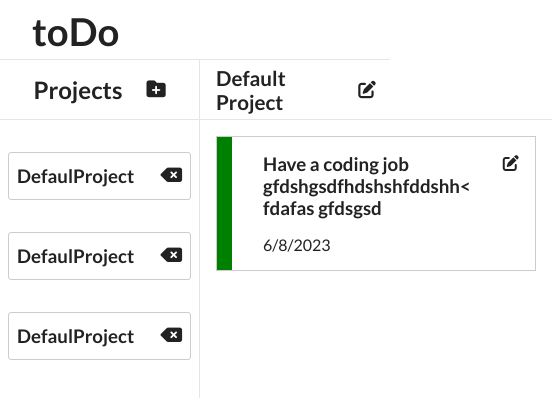
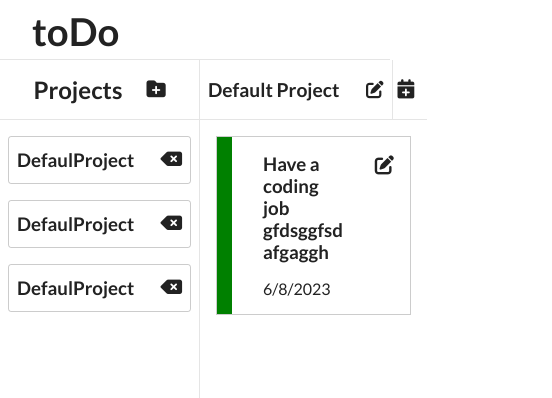
Before and after one commit to NCJ0110/Project-ToDo, a website built with webpack: page src/template.html in a window 390 px wide. Shown: the top 398 px of the page, 552 px wide, since content can reach past the window. Built offline with nearby package versions, Linux system fonts and the light colour scheme.

Commit message:
neaten up main styling

```diff
--- a/src/styles/styles.css
+++ b/src/styles/styles.css
@@ -86,7 +86,7 @@ main {
     border: 1px solid rgba(0,0,0,0.2);
     border-radius: 3px;
     padding: 0.75rem 0.5rem;
-    margin: 2rem auto;
+    margin: 1rem auto;
     cursor: pointer;
 }
 
@@ -144,7 +144,7 @@ main {
 
 .main-body-header {
     display: grid;
-    grid-template-columns: 1fr 1fr 1fr;
+    grid-template-columns: 1fr 2fr 1fr;
     height: 60px;
     border-bottom: var(--light-border);
 
@@ -156,6 +156,19 @@ main {
     align-items: center;
     gap: 0.5rem;
     font-size: 1.1rem;
+}
+
+.current-project-title{
+    width: 150px;
+    cursor: pointer;
+}
+
+.add-todo {
+    display: flex;
+    align-items: center;
+    justify-content: center;
+    font-size: 1.2rem;
+    border-left: var(--light-border);
 }
 
 .todo-container {
@@ -191,9 +204,22 @@ main {
     justify-content: center;
 }
 
+.edit-btn {
+    font-size: 1.2rem;
+    cursor: pointer;
+}
+
 @media screen and (max-width: 600px){
     .main-body-header {
-        padding: 0rem 1rem;
-        grid-template-columns: 0fr 1fr 1fr;
+        padding: 0rem 0.5rem;
+        grid-template-columns: 0fr 2fr 1fr;
+    }
+
+    .current-project i {
+        padding-right: 0.5rem;
+    }
+
+    .current-project-title {
+        font-size: 1.2rem;
     }
 }
--- a/src/template.html
+++ b/src/template.html
@@ -57,22 +57,20 @@
                     <h3 class="current-project-title">Default Project</h3>
                     <i class="fa-solid fa-pen-to-square"></i>
                 </div>
-                <div class="add-todo"></div>
+                <div class="add-todo">
+                    <i class="fa-solid fa-calendar-plus"></i>
+                </div>
             </div>
             <div class="todo-container">
                 <div class="todo">
                     <div class="priority"></div>
                     <div class="info">
-                        <h3 class="todo-title">Have a coding job gfdshgsdfhdshshfddshh<
-                            fdafas
-                            gfdsgsd</h3>
+                        <h3 class="todo-title">Have a coding job gfdsggfsd afgaggh</h3>
                         <p class="todo-date">6/8/2023</p>
                     </div>
                     <div class="edit-btn">
                         <i class="fa-solid fa-pen-to-square"></i>
                     </div>
-
-
                 </div>
             </div>
         </section>
```
Also changed, not shown: dist/bundle3daab769c102325f074e.js, dist/index.html, 2 other files.
